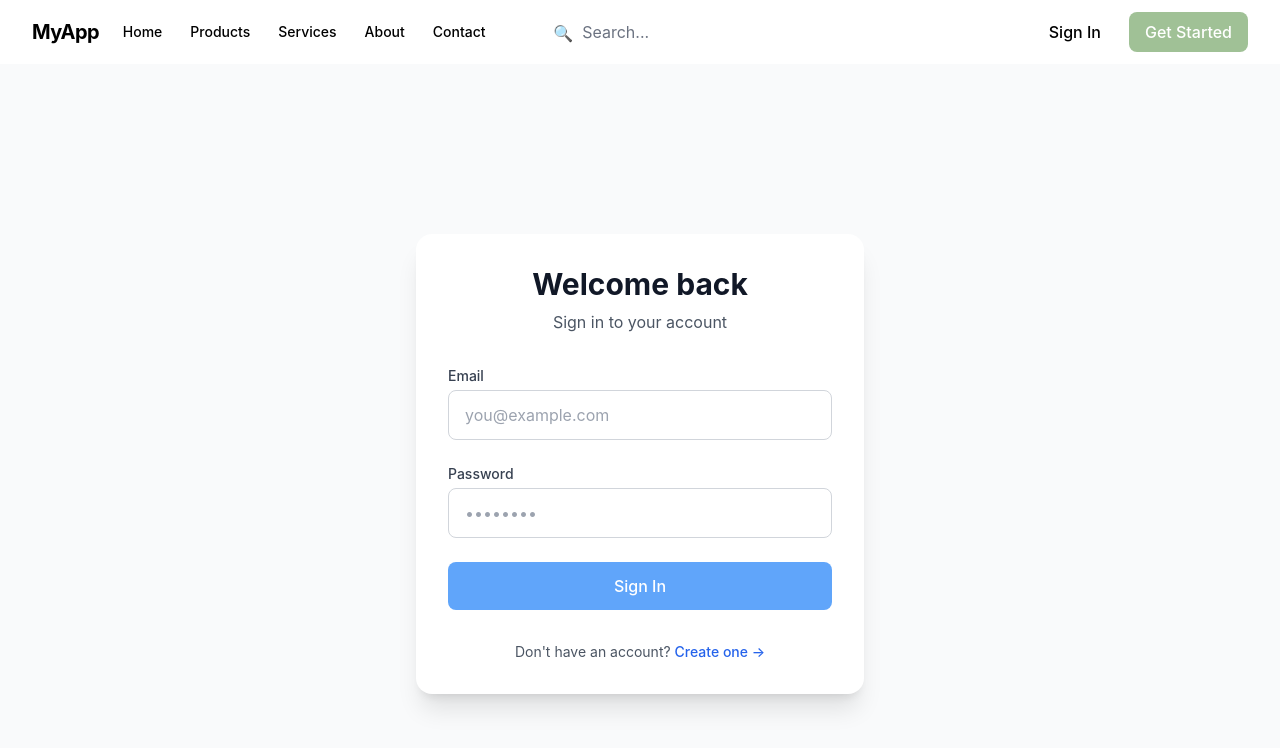
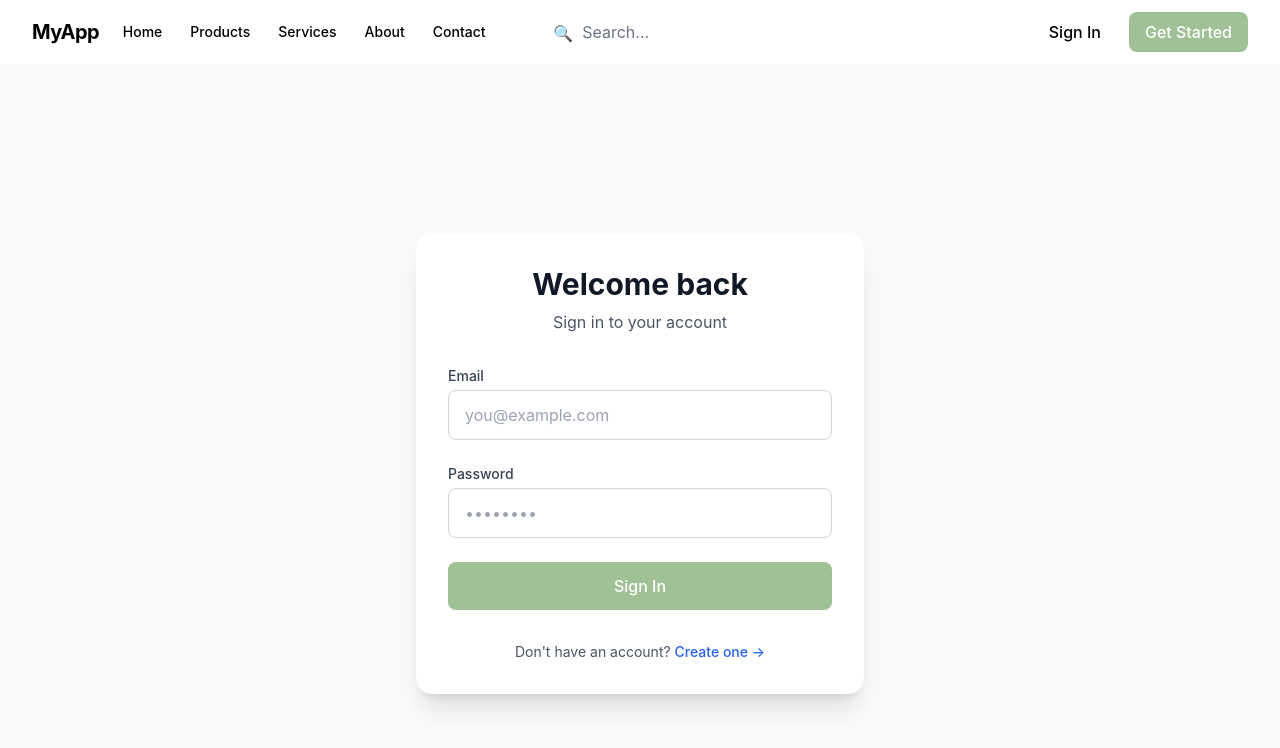
Before and after one commit to SehovacZeljko/angular-store-practice, an Angular app: page /login in a window 1280 px wide. Shown: the top 748 px of the page. Built offline with nearby package versions, Linux system fonts and the light colour scheme.

Commit message:
Change button color

```diff
--- a/src/app/auth/login/login.component.html
+++ b/src/app/auth/login/login.component.html
@@ -30,7 +30,7 @@
       <button
         type="submit"
         [disabled]="loading || form.invalid"
-        class="w-full py-3 px-4 bg-blue-600 hover:bg-blue-700 disabled:bg-blue-400 text-white font-medium rounded-lg transition duration-200"
+        class="w-full py-3 rounded-lg font-medium primary-button-color text-white hover-button-mint transition-all duration-200 focus:outline-none focus:ring-2 focus:ring-offset-2 focus:ring-blue-500 whitespace-nowrap"
       >
         {{ loading ? "Signing in..." : "Sign In" }}
       </button>
--- a/src/app/auth/register/register.component.html
+++ b/src/app/auth/register/register.component.html
@@ -59,7 +59,7 @@
       <button
         type="submit"
         [disabled]="loading || form.invalid"
-        class="w-full py-3 px-4 bg-blue-600 hover:bg-blue-700 disabled:bg-blue-400 text-white font-medium rounded-lg transition duration-200"
+        class="w-full py-3 rounded-lg font-medium primary-button-color text-white hover-button-mint transition-all duration-200 focus:outline-none focus:ring-2 focus:ring-offset-2 focus:ring-blue-500 whitespace-nowrap"
       >
         {{ loading ? "Creating Account..." : "Create Account" }}
       </button>
```
